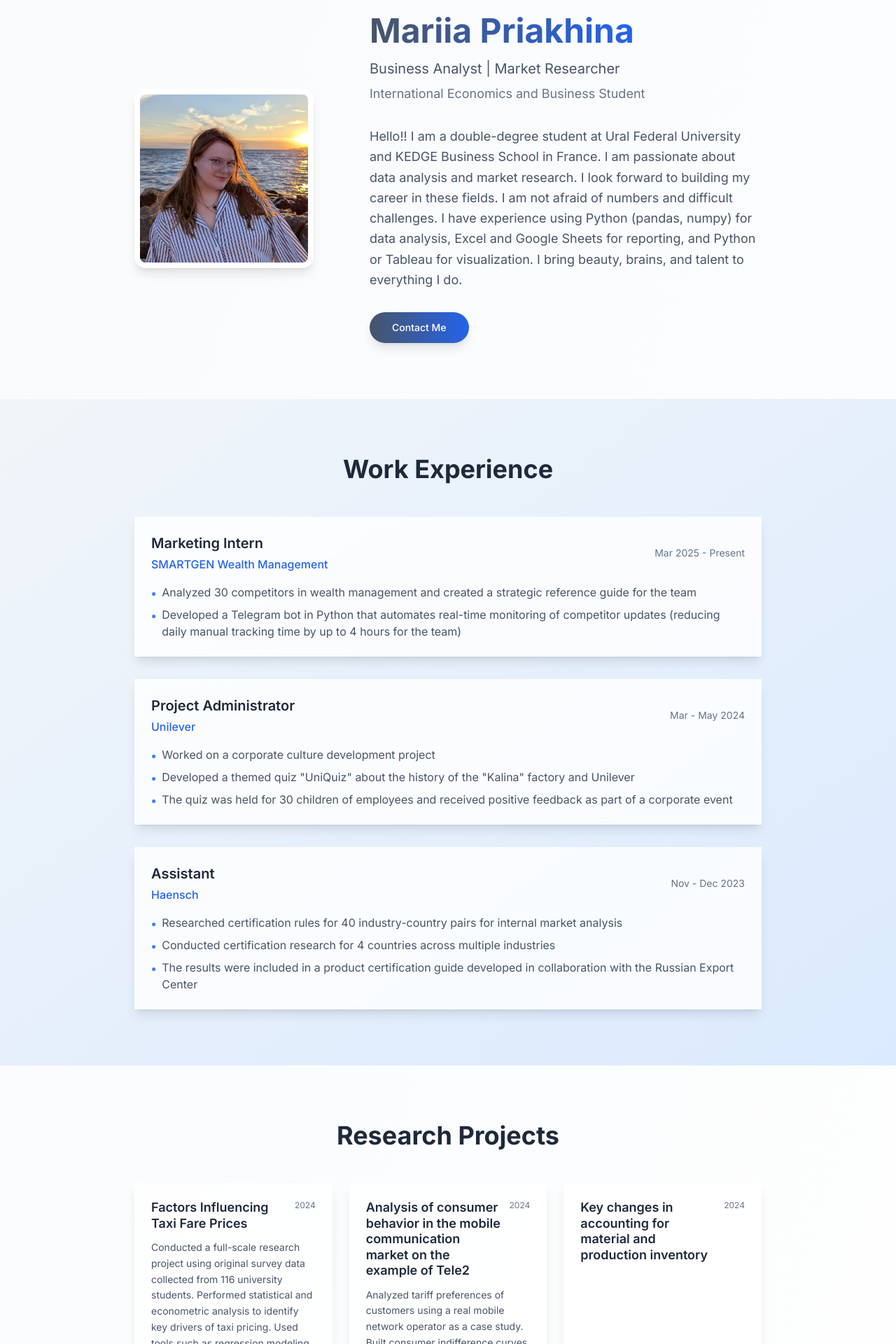
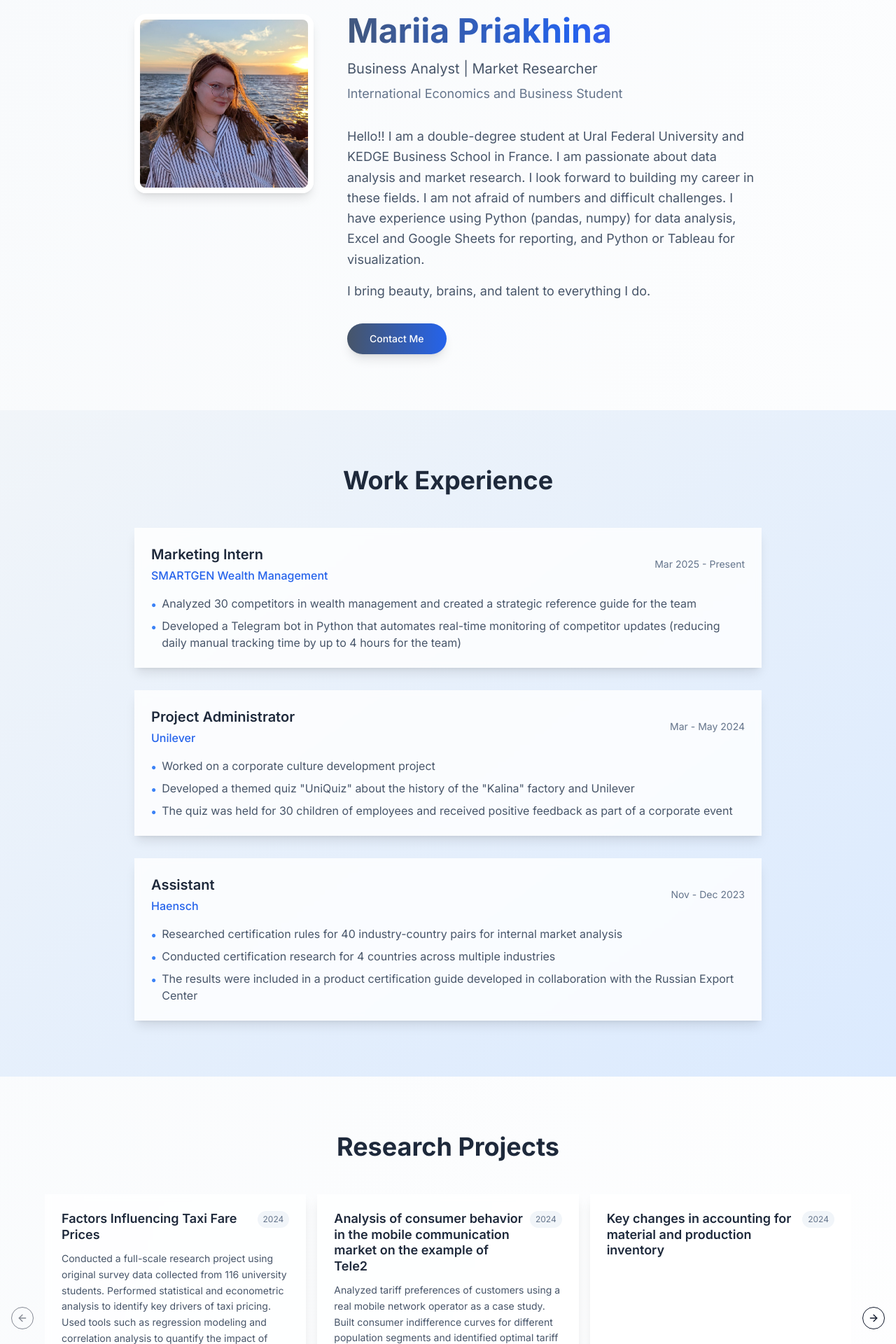
Before and after one commit to pielaps/mariia, a Next.js app: page / in a window 1280 px wide. Shown: the part 140-2060 px from the top of the page at 70% size. Built offline with nearby package versions, Linux system fonts and the light colour scheme.

Commit message:
feat: enhance resume UI with carousel, icons, and animations
Add carousel for research projects; use Lucide icons; fix mobile nav; add gradient name animation; optimize iOS performance

Co-authored-by: null <216768153+pielaps@users.noreply.github.com>

```diff
--- a/app/globals.css
+++ b/app/globals.css
@@ -15,6 +15,30 @@
 @layer utilities {
   .text-balance {
     text-wrap: balance;
+  }
+
+  .animate-gradient-x {
+    animation: gradient-x 8s ease infinite;
+  }
+}
+
+@keyframes gradient-x {
+  0%,
+  100% {
+    background-position: 0% 50%;
+  }
+  50% {
+    background-position: 100% 50%;
+  }
+}
+
+@keyframes gradient-shift {
+  0%,
+  100% {
+    background-position: 0% 50%;
+  }
+  50% {
+    background-position: 100% 50%;
   }
 }
 
@@ -35,9 +59,21 @@
   @apply bg-slate-400 dark:bg-slate-500;
 }
 
-/* Smooth transitions for theme changes */
+/* Optimized transitions for iOS performance */
 * {
-  transition-property: color, background-color, border-color;
-  transition-duration: 200ms;
-  transition-timing-function: ease-in-out;
+  transition-property: color, background-color, border-color, opacity, transform;
+  transition-duration: 150ms;
+  transition-timing-function: cubic-bezier(0.4, 0, 0.2, 1);
 }
+
+/* Faster theme transitions */
+.dark * {
+  transition-duration: 100ms;
+}
+
+/* Carousel improvements for mobile */
+@media (max-width: 768px) {
+  .carousel-item {
+    scroll-snap-align: center;
+  }
+}
--- a/app/page.tsx
+++ b/app/page.tsx
@@ -5,6 +5,8 @@ import { Button } from "@/components/ui/button"
 import { Card, CardContent } from "@/components/ui/card"
 import { DropdownMenu, DropdownMenuContent, DropdownMenuItem, DropdownMenuTrigger } from "@/components/ui/dropdown-menu"
 import { Globe, Sun, Moon, Menu, X } from "lucide-react"
+import { Carousel, CarouselContent, CarouselItem, CarouselNext, CarouselPrevious } from "@/components/ui/carousel"
+import { Mail, Linkedin, MessageCircle } from "lucide-react"
 
 // Language content
 const content = {
@@ -292,7 +294,7 @@ const content = {
         {
           title: "Факторы, влияющие на цены на такси",
           description:
-            "Провел полномасштабный исследовательский проект с использованием оригинальных данных опроса, собранных у 116 студентов университета. Провел статистический и эконометрический анализ для выявления ключевых факторов, определяющих цены на такси. Использовал такие инструменты, как регрессионное моделирование и корреляционный анализ, для количественной оценки влияния каждого фактора.",
+            "Провел полномасштабный исследовательский проект с использованием оригинальных данных опроса, собранных у 116 студентов университета. Провел статистический и эконометрический анализ для выявления ключевых факторов, определяющих цены на такси. Использовал такие инструменты, как регрессионное моделирование и корреляционный анализ для количественной оценки влияния каждого фактора.",
           period: "2024",
         },
         {
@@ -355,32 +357,8 @@ const content = {
 }
 
 // Custom icons
-const GmailIcon = () => (
-  <svg viewBox="0 0 24 24" className="w-6 h-6" fill="currentColor">
-    <path
-      d="M24 5.457v13.909c0 .904-.732 1.636-1.636 1.636h-3.819V11.73L12 16.64l-6.545-4.91v9.273H1.636A1.636 1.636 0 0 1 0 19.366V5.457c0-.904.732-1.636 1.636-1.636h.91L12 10.09l9.454-6.269h.91c.904 0 1.636.732 1.636 1.636z"
-      fill="#EA4335"
-    />
-  </svg>
-)
-
-const LinkedInIcon = () => (
-  <svg viewBox="0 0 24 24" className="w-6 h-6" fill="currentColor">
-    <path
-      d="M20.447 20.452h-3.554v-5.569c0-1.328-.027-3.037-1.852-3.037-1.853 0-2.136 1.445-2.136 2.939v5.667H9.351V9h3.414v1.561h.046c.477-.9 1.637-1.85 3.37-1.85 3.601 0 4.267 2.37 4.267 5.455v6.286zM5.337 7.433c-1.144 0-2.063-.926-2.063-2.065 0-1.138.92-2.063 2.063-2.063 1.14 0 2.064.925 2.064 2.063 0 1.139-.925 2.065-2.064 2.065zm1.782 13.019H3.555V9h3.564v11.452zM22.225 0H1.771C.792 0 0 .774 0 1.729v20.542C0 23.227.792 24 1.771 24h20.451C23.2 24 24 23.227 24 22.271V1.729C24 .774 23.2 0 22.222 0h.003z"
-      fill="#0077B5"
-    />
-  </svg>
-)
-
-const WhatsAppIcon = () => (
-  <svg viewBox="0 0 24 24" className="w-6 h-6" fill="currentColor">
-    <path
-      d="M12.04 2C7.34 2 3.58 5.76 3.58 10.46c0 1.5.4 2.92 1.18 4.17L2 22l6.3-1.65c1.18.64 2.51 1 3.74 1 4.7 0 8.46-3.76 8.46-8.46S16.74 2 12.04 2zm.01 1.67c4.02 0 7.29 3.27 7.29 7.29 0 4.02-3.27 7.29-7.29 7.29-1.25 0-2.43-.32-3.47-.88l-.25-.14-2.65.69.7-2.58-.17-.27c-.6-.96-.92-2.07-.92-3.22 0-4.02 3.27-7.29 7.29-7.29zm-2.3 4.5c-.13 0-.26.05-.36.15-.1.1-.15.23-.15.36v2.3c0 .13.05.26.15.36.1.1.23.15.36.15h.82c.13 0 .26-.05.36-.15.1-.1.15-.23.15-.36V9.03c0-.13-.05-.26-.15-.36-.1-.1-.23-.15-.36-.15h-.82zm3.65 0c-.13 0-.26.05-.36.15-.1.1-.15.23-.15.36v2.3c0 .13.05.26.15.36.1.1.23.15.36.15h.82c.13 0 .26-.05.36-.15.1-.1.15-.23.15-.36V9.03c0-.13-.05-.26-.15-.36-.1-.1-.23-.15-.36-.15h-.82z"
-      fill="#25D366"
-    />
-  </svg>
-)
+// Remove the custom GmailIcon, LinkedInIcon, and WhatsAppIcon components
+// They will be replaced with Lucide icons
 
 export default function ResumePage() {
   const [language, setLanguage] = useState<"en" | "fr" | "ru">("en")
@@ -390,6 +368,7 @@ export default function ResumePage() {
   const [isMobileMenuOpen, setIsMobileMenuOpen] = useState(false)
   const [isMobile, setIsMobile] = useState(false)
   const lastScrollY = useRef(0)
+  const [scrollY, setScrollY] = useState(0)
 
   const languages = [
     { code: "en" as const, name: "English", flag: "🇺🇸" },
@@ -463,6 +442,12 @@ export default function ResumePage() {
     return () => window.removeEventListener("scroll", handleScroll)
   }, [])
 
+  useEffect(() => {
+    const handleScroll = () => setScrollY(window.scrollY)
+    window.addEventListener("scroll", handleScroll, { passive: true })
+    return () => window.removeEventListener("scroll", handleScroll)
+  }, [])
+
   const scrollToSection = (sectionId: string) => {
     const element = document.getElementById(sectionId)
     if (element) {
@@ -473,6 +458,20 @@ export default function ResumePage() {
 
   const scrollToContact = () => {
     scrollToSection("contact")
+  }
+
+  const [aboutDescriptionPart1, aboutDescriptionPart2] = t.about.description.split("\n\n")
+
+  // Update the mobile menu toggle function
+  const toggleMobileMenu = () => {
+    setIsMobileMenuOpen(!isMobileMenuOpen)
+  }
+
+  // Add a function to handle language dropdown in mobile
+  const handleLanguageToggle = () => {
+    if (isMobile && isMobileMenuOpen) {
+      setIsMobileMenuOpen(false)
+    }
   }
 
   return (
@@ -507,14 +506,14 @@ export default function ResumePage() {
             {/* Controls */}
             <div className="flex items-center space-x-4">
               {/* Theme Toggle */}
-              <Button variant="ghost" size="sm" onClick={toggleTheme} className="p-2">
+              <Button variant="ghost" size="sm" onClick={toggleTheme} className="p-2 transition-colors duration-150">
                 {theme === "light" ? <Moon className="w-4 h-4" /> : <Sun className="w-4 h-4" />}
               </Button>
 
               {/* Language Dropdown */}
-              <DropdownMenu>
+              <DropdownMenu onOpenChange={handleLanguageToggle}>
                 <DropdownMenuTrigger asChild>
-                  <Button variant="ghost" size="sm" className="p-2">
+                  <Button variant="ghost" size="sm" className="p-2 transition-colors duration-150">
                     <Globe className="w-4 h-4" />
                   </Button>
                 </DropdownMenuTrigger>
@@ -533,12 +532,7 @@ export default function ResumePage() {
               </DropdownMenu>
 
               {/* Mobile Menu Toggle */}
-              <Button
-                variant="ghost"
-                size="sm"
-                className="md:hidden p-2"
-                onClick={() => setIsMobileMenuOpen(!isMobileMenuOpen)}
-              >
+              <Button variant="ghost" size="sm" className="md:hidden p-2" onClick={toggleMobileMenu}>
                 {isMobileMenuOpen ? <X className="w-4 h-4" /> : <Menu className="w-4 h-4" />}
               </Button>
             </div>
@@ -572,17 +566,24 @@ export default function ResumePage() {
         {/* About Section */}
         <section id="about" className="py-20 bg-transparent">
           <div className="container mx-auto px-4">
-            <div className="max-w-4xl mx-auto flex flex-col md:flex-row md:items-center md:gap-12">
-              <div className="mb-8 md:mb-0 md:mr-8 flex-shrink-0">
+            <div className="max-w-4xl mx-auto flex flex-col md:flex-row md:items-start md:gap-12">
+              <div className="flex-shrink-0 w-64 h-64 mx-auto md:mx-0 mb-8 md:mb-0">
                 <img
                   src="/profile-photo.jpg"
                   alt="Mariia Priakhina"
-                  className="w-64 h-64 rounded-2xl mx-auto object-cover border-8 border-white dark:border-slate-700 shadow-lg"
+                  className="w-full h-full rounded-2xl object-cover border-8 border-white dark:border-slate-700 shadow-lg"
                 />
               </div>
               <div className="text-center md:text-left flex-grow">
                 <h2 className="text-4xl md:text-5xl font-bold mb-4">
-                  <span className="bg-gradient-to-r from-slate-600 to-blue-600 dark:from-slate-300 dark:to-blue-400 bg-clip-text text-transparent">
+                  <span
+                    className="bg-gradient-to-r from-slate-600 via-blue-600 to-purple-600 dark:from-slate-300 dark:via-blue-400 dark:to-purple-400 bg-clip-text text-transparent animate-gradient-x"
+                    style={{
+                      backgroundSize: "200% 200%",
+                      animation: `gradient-shift 8s ease infinite, gradient-scroll 0.1s linear infinite`,
+                      transform: `hue-rotate(${scrollY * 0.1}deg)`,
+                    }}
+                  >
                     Mariia Priakhina
                   </span>
                 </h2>
@@ -590,9 +591,14 @@ export default function ResumePage() {
                 <p className="text-lg text-slate-500 dark:text-slate-400">
                   International Economics and Business Student
                 </p>
-                <p className="text-lg text-slate-600 dark:text-slate-300 leading-relaxed mb-8 mt-8 max-w-3xl mx-auto md:mx-0">
-                  {t.about.description}
+                <p className="text-lg text-slate-600 dark:text-slate-300 leading-relaxed mb-4 mt-8 max-w-3xl mx-auto md:mx-0">
+                  {aboutDescriptionPart1}
                 </p>
+                {aboutDescriptionPart2 && (
+                  <p className="text-lg text-slate-600 dark:text-slate-300 leading-relaxed mb-8 max-w-3xl mx-auto md:mx-0">
+                    {aboutDescriptionPart2}
+                  </p>
+                )}
                 <Button
                   onClick={scrollToContact}
                   size="lg"
@@ -642,35 +648,38 @@ export default function ResumePage() {
           </div>
         </section>
 
-        {/* Research Section */}
+        {/* Research Section - Replace the entire section */}
         <section id="researches" className="py-20 bg-transparent">
           <div className="container mx-auto px-4">
-            <div className="max-w-4xl mx-auto">
+            <div className="max-w-6xl mx-auto">
               <h2 className="text-3xl md:text-4xl font-bold text-center mb-12 text-slate-800 dark:text-slate-200">
                 {t.researches.title}
               </h2>
-              <div className="grid gap-6 md:grid-cols-2 lg:grid-cols-3">
+              <Carousel className="w-full">
+                <CarouselContent className="-ml-2 md:-ml-4">
                   {t.researches.projects.map((project, index) => (
-                  <Card
-                    key={index}
-                    className="bg-white/80 dark:bg-slate-800/80 backdrop-blur-sm border-0 shadow-lg hover:shadow-xl transition-shadow"
-                  >
-                    <CardContent className="p-6">
+                    <CarouselItem key={index} className="pl-2 md:pl-4 md:basis-1/2 lg:basis-1/3">
+                      <Card className="bg-white/80 dark:bg-slate-800/80 backdrop-blur-sm border-0 shadow-lg hover:shadow-xl transition-all duration-300 h-full">
+                        <CardContent className="p-6 flex flex-col h-full">
                           <div className="flex justify-between items-start mb-3">
-                        <h3 className="text-lg font-semibold text-slate-800 dark:text-slate-200 leading-tight">
+                            <h3 className="text-lg font-semibold text-slate-800 dark:text-slate-200 leading-tight flex-grow">
                               {project.title}
                             </h3>
-                        <span className="text-xs text-slate-500 dark:text-slate-400 ml-2 flex-shrink-0">
+                            <span className="text-xs text-slate-500 dark:text-slate-400 ml-2 flex-shrink-0 bg-slate-100 dark:bg-slate-700 px-2 py-1 rounded-full">
                               {project.period}
                             </span>
                           </div>
-                      <p className="text-slate-600 dark:text-slate-300 text-sm leading-relaxed">
+                          <p className="text-slate-600 dark:text-slate-300 text-sm leading-relaxed flex-grow">
                             {project.description}
                           </p>
                         </CardContent>
                       </Card>
+                    </CarouselItem>
                   ))}
-              </div>
+                </CarouselContent>
+                <CarouselPrevious className="hidden md:flex" />
+                <CarouselNext className="hidden md:flex" />
+              </Carousel>
             </div>
           </div>
         </section>
@@ -729,25 +738,25 @@ export default function ResumePage() {
                   href={t.contact.linkedin}
                   target="_blank"
                   rel="noopener noreferrer"
-                  className="flex items-center space-x-2 text-slate-600 dark:text-slate-300 hover:text-blue-600 dark:hover:text-blue-400 transition-colors"
+                  className="flex items-center space-x-3 text-slate-600 dark:text-slate-300 hover:text-blue-600 dark:hover:text-blue-400 transition-colors duration-150"
                 >
-                  <LinkedInIcon />
+                  <Linkedin className="w-6 h-6" />
                   <span>LinkedIn</span>
                 </a>
                 <a
                   href={`mailto:${t.contact.email}`}
-                  className="flex items-center space-x-2 text-slate-600 dark:text-slate-300 hover:text-blue-600 dark:hover:text-blue-400 transition-colors"
+                  className="flex items-center space-x-3 text-slate-600 dark:text-slate-300 hover:text-blue-600 dark:hover:text-blue-400 transition-colors duration-150"
                 >
-                  <GmailIcon />
+                  <Mail className="w-6 h-6" />
                   <span>{t.contact.email}</span>
                 </a>
                 <a
                   href={`https://wa.me/${t.contact.phone}`}
                   target="_blank"
                   rel="noopener noreferrer"
-                  className="flex items-center space-x-2 text-slate-600 dark:text-slate-300 hover:text-blue-600 dark:hover:text-blue-400 transition-colors"
+                  className="flex items-center space-x-3 text-slate-600 dark:text-slate-300 hover:text-blue-600 dark:hover:text-blue-400 transition-colors duration-150"
                 >
-                  <WhatsAppIcon />
+                  <MessageCircle className="w-6 h-6" />
                   <span>{t.contact.phone}</span>
                 </a>
               </div>
```
Lines whose indentation alone changed are shown as unchanged.
